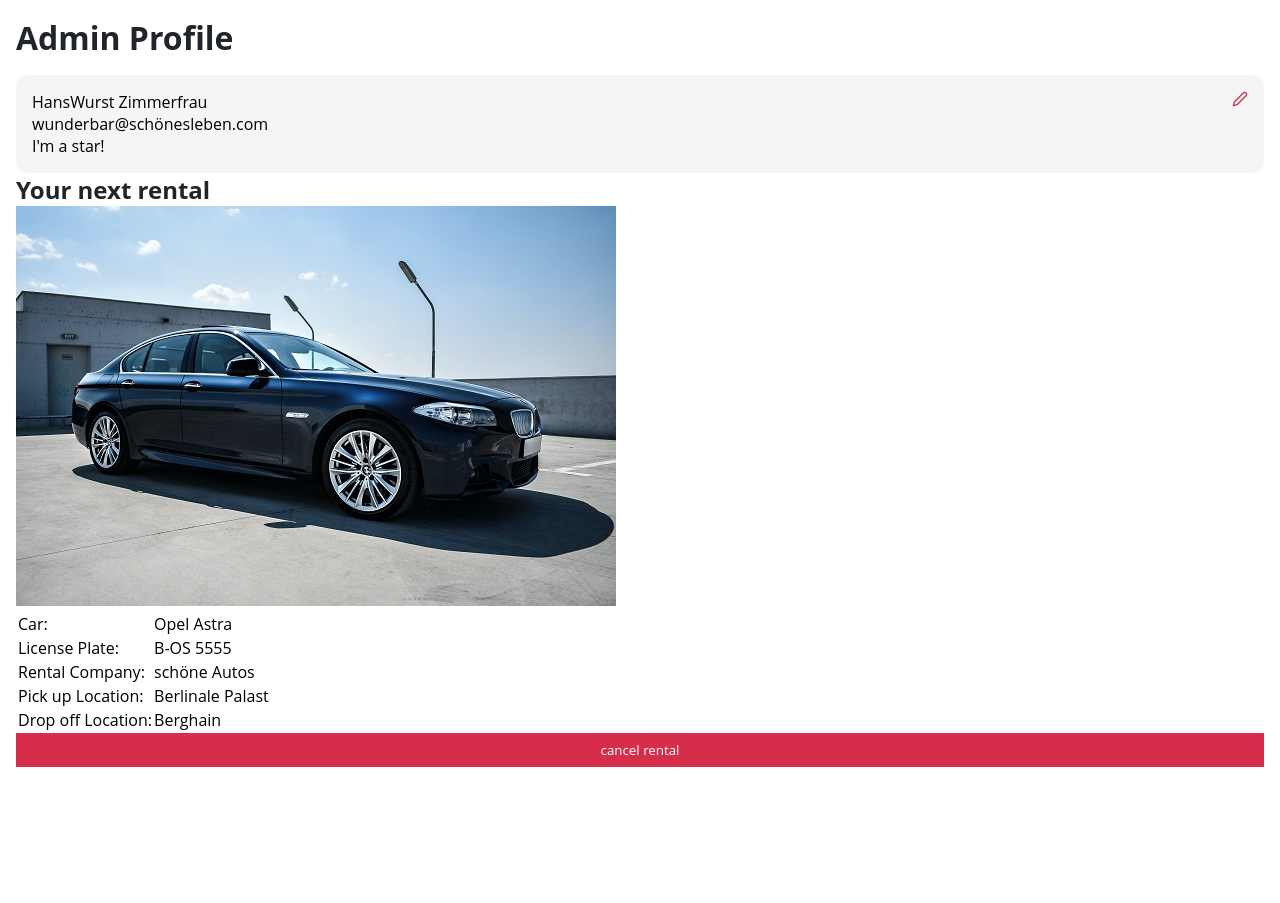
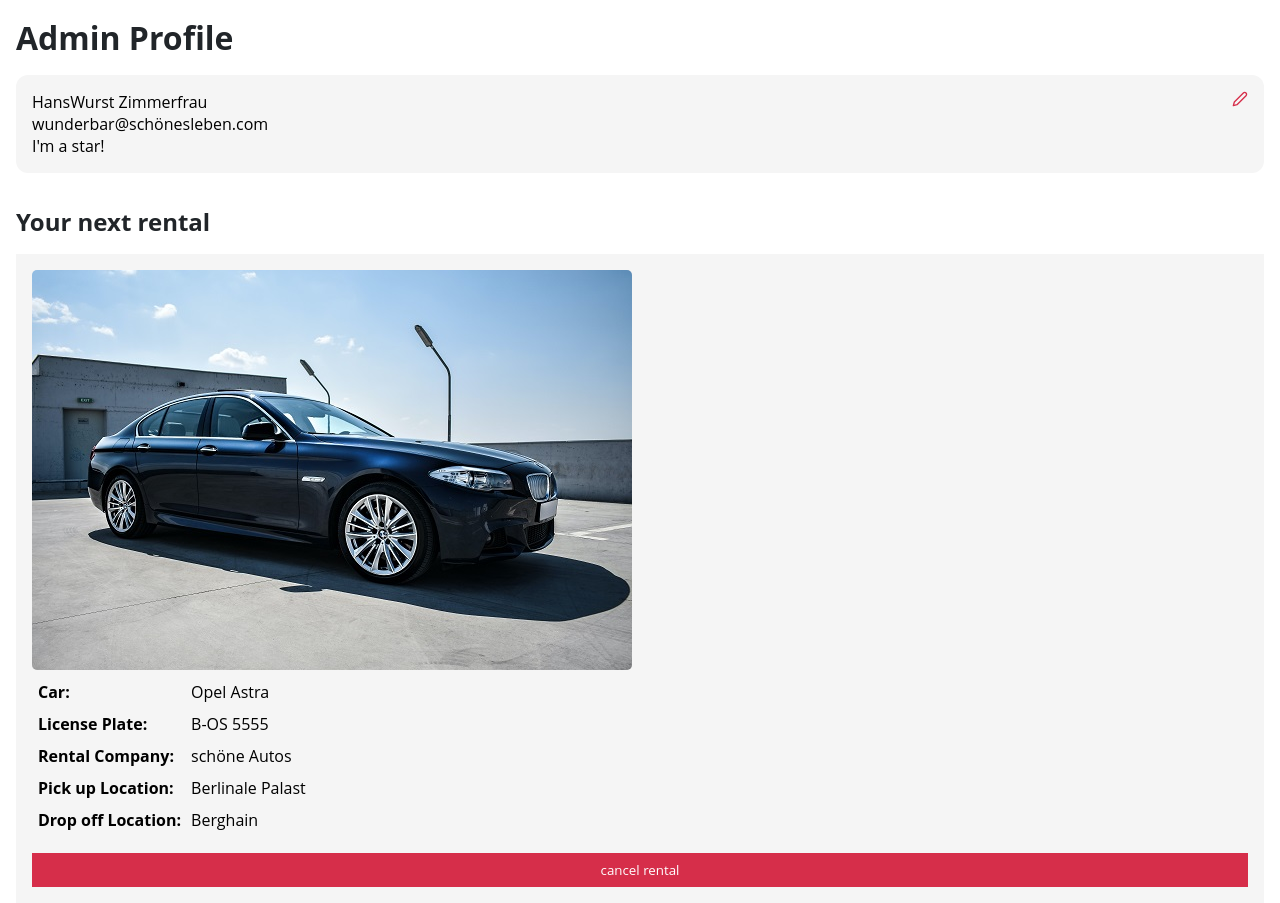
Before and after one commit to nevinalisheva/Berlinale-FMA, a Next.js app: page /user/1 in a window 1280 px wide. Before the commit the page ends 816 px from the top, so only its background shows below. Built offline with nearby package versions, Linux system fonts and the light colour scheme; no server answers.

Commit message:
add styling to RentalDetails

```diff
--- a/components/RentalDetailsCard/RentalDetailsCard.js
+++ b/components/RentalDetailsCard/RentalDetailsCard.js
@@ -1,6 +1,7 @@
 import React from "react";
 import styles from "./RentalDetailsCard.module.css";
 import Image from "next/image";
+
 function RentalDetailsCard({ data }) {
   return (
     <div className={styles.rental_details}>
--- a/components/RentalDetailsCard/RentalDetailsCard.module.css
+++ b/components/RentalDetailsCard/RentalDetailsCard.module.css
@@ -0,0 +1,16 @@
+.rental_details {
+  padding: 1rem;
+  background-color: var(--secondary-background);
+}
+.rental_details img {
+  border-radius: 5px;
+}
+.rental_details table {
+  margin-bottom: 1rem;
+}
+.rental_details table tr td {
+  padding: 0.25rem;
+}
+.rental_details table tr td:first-child {
+  font-weight: bold;
+}
--- a/pages/user/UserProfile.module.css
+++ b/pages/user/UserProfile.module.css
@@ -10,7 +10,14 @@
   background-color: var(--secondary-background);
   display: flex;
   justify-content: space-between;
+  margin-bottom: 2rem;
 }
 .icon {
   color: var(--highlight-color);
 }
+.current_booking {
+  margin-bottom: 2rem;
+}
+.current_booking h2 {
+  margin-bottom: 1rem;
+}
--- a/styles/globals.css
+++ b/styles/globals.css
@@ -28,6 +28,7 @@ button {
   --background: white;
   --secondary-background: #f5f5f5;
   --hover-color: rgba(0, 0, 0, 0.05);
+  --border-radius: 5px;
 }
 
 /*Here general roles for the font - the size should not change but the color can*/
```
